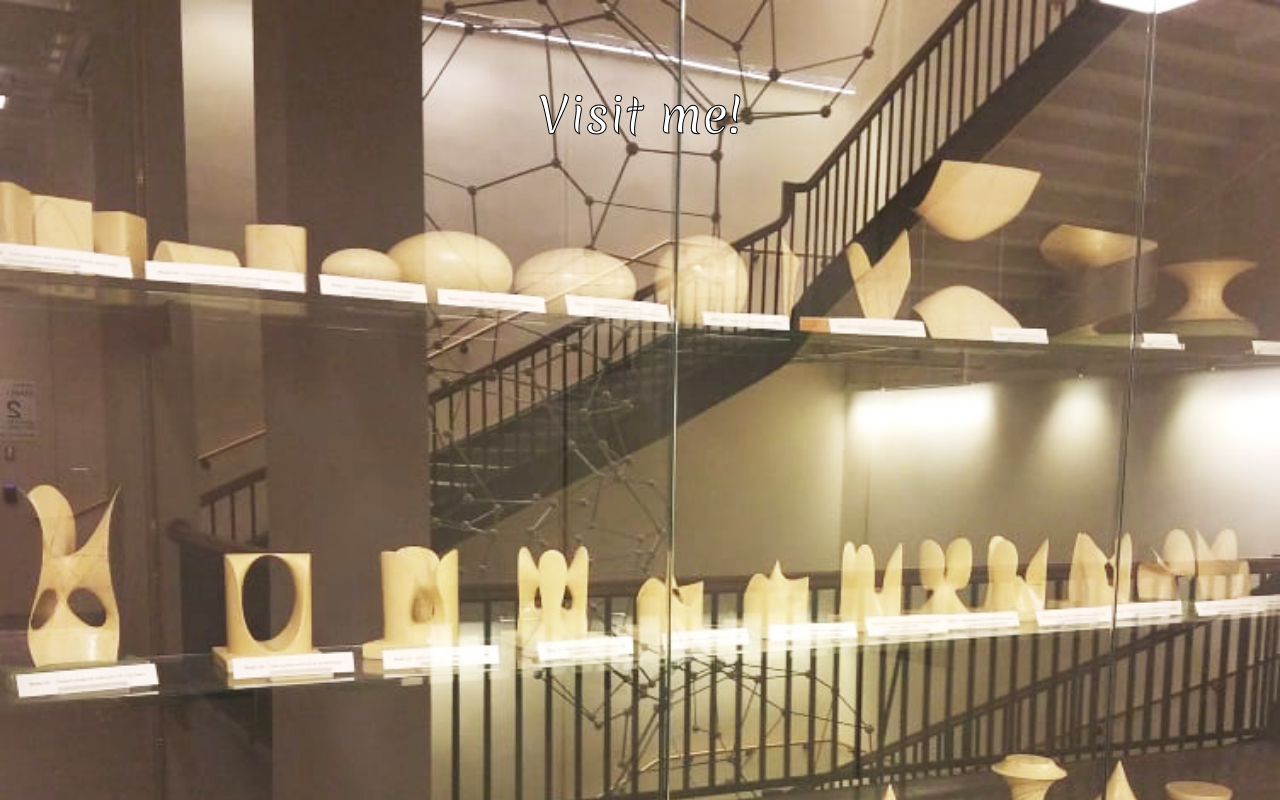
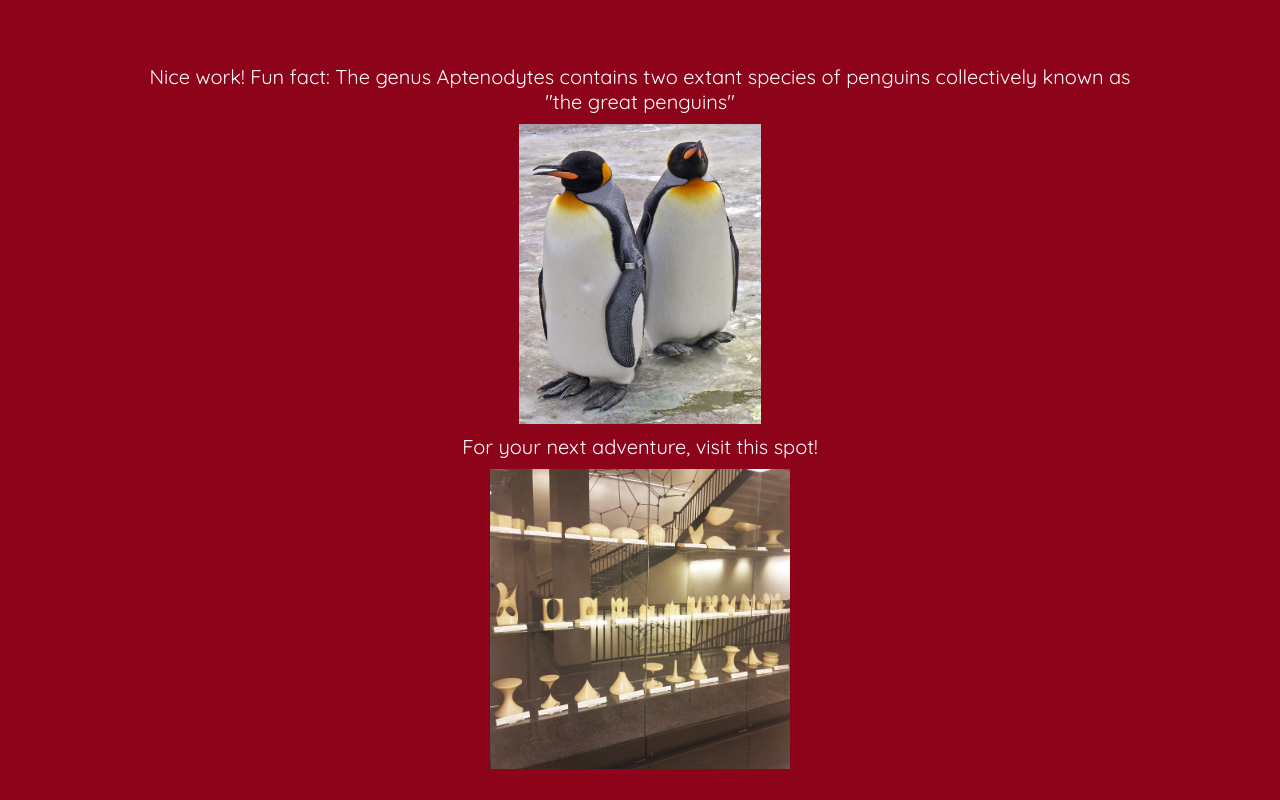
Before and after one commit to fgillespie66/psr, a plain HTML site: page aptenodytes.html in a window 1280 px wide. Shown: the top 800 px of the page. Drawn offline with Linux system fonts and the light colour scheme.

Commit message:
updating page

```diff
--- a/aptenodytes.html
+++ b/aptenodytes.html
@@ -10,11 +10,32 @@
 
 
 <body>
-   <div class="HomePageTitleContainer">
-            <div class="PageTitleCentered">
-              Visit me!
-            </div>
-        </div>
-  <img src="Pictures/aptenodyte.png" style="width:100%;">
+  <div style="margin: 5% 10%">
+    <p>Nice work! Fun fact: The genus Aptenodytes contains two extant species of penguins collectively known as "the great penguins"</p>
+    <div style="align-content: center">
+      <img src="Pictures/aptenodytes.jpg">
+    </div>
+    <p>For your next adventure, visit this spot!</p>
+    <div>
+      <img src="Pictures/aptenodyte.png">
+    </div>
+  </div>
+
 </body>
 </html>
+
+<style scoped>
+  p {
+    color: white;
+    margin: 10px;
+    font-size: 20px;
+    text-align: center;
+  }
+
+  img {
+    max-height:300px;
+    display: block;
+    margin-left: auto;
+    margin-right: auto;
+  }
+</style>
```
Also changed, not shown: Pictures/aptenodytes.jpg (added).
